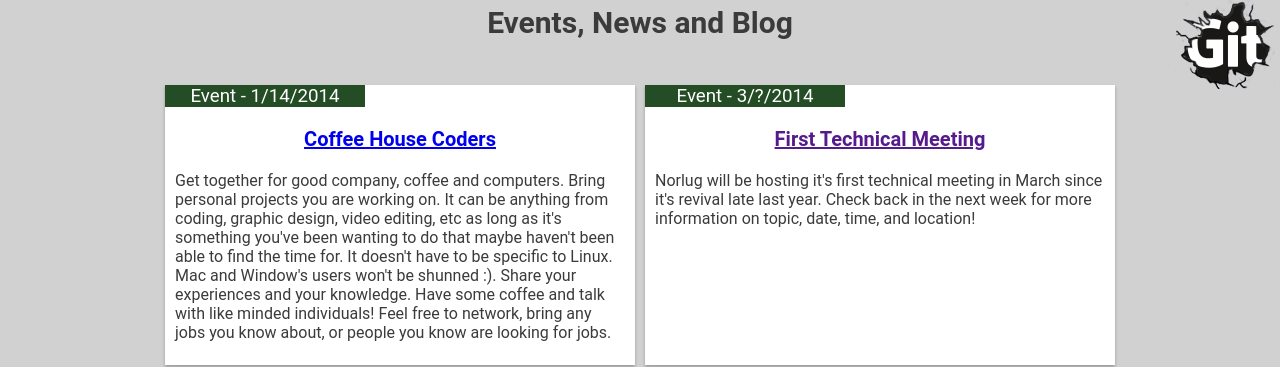
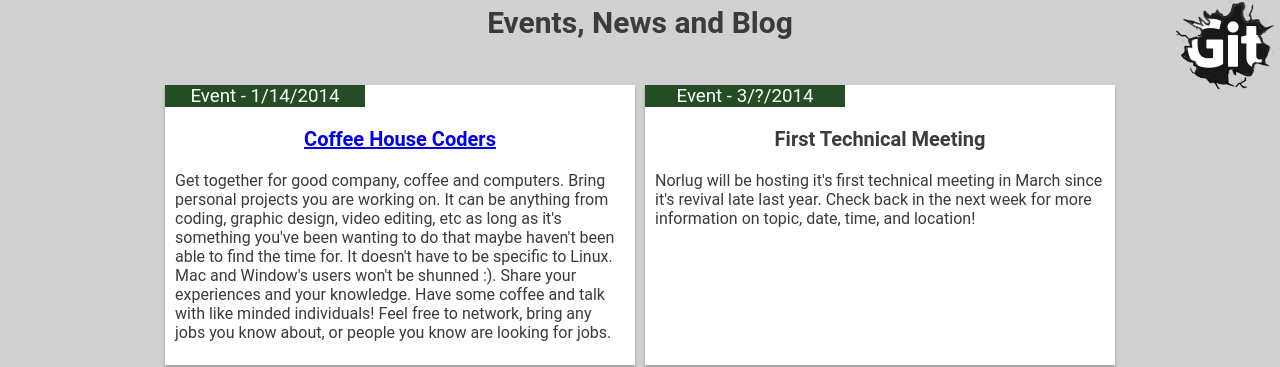
Before and after one commit to norlug/norlug.github.io, a Jekyll site: the page built from index.html, in a window 1280 px wide. Shown: the part 567-934 px from the top of the page. Built offline with Jekyll 4.4.1, drawn with Linux system fonts in a browser that asks for light colours.

Commit message:
Removed hyperlink.

```diff
--- a/index.html
+++ b/index.html
@@ -36,7 +36,7 @@ layout: default
 <section class="card right large">
         <h3 class="header left"> Event - 3/?/2014 </h3>
         <p class="content left">
-        <p class="welcomePageBlogTitle" ><a href = "" target="_blank">First Technical Meeting</a></p>
+        <p class="welcomePageBlogTitle" >First Technical Meeting</p>
 
         Norlug will be hosting it's first technical meeting in March since it's revival late last year. Check back in the next week for more information on topic, date, time, and location!
 </section>
```
